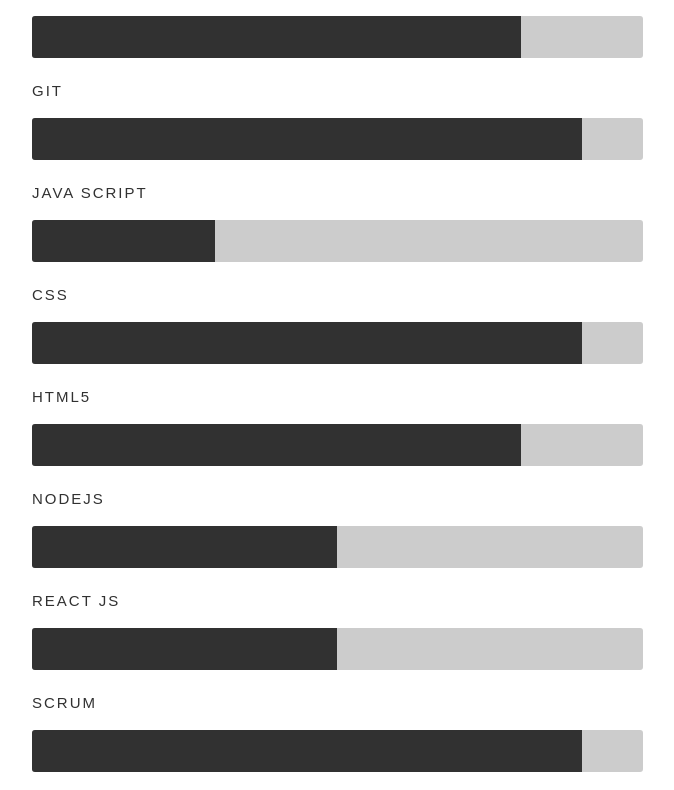
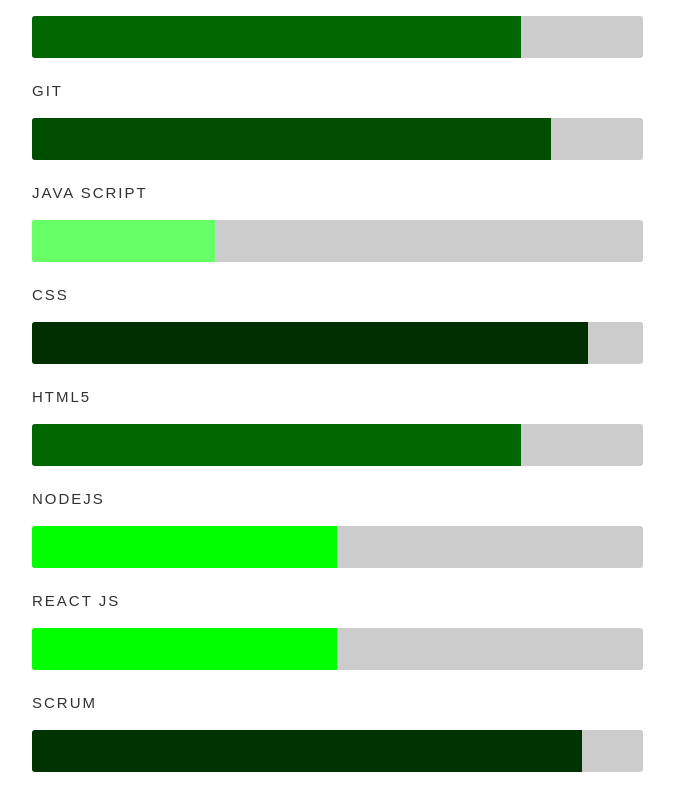
Before and after one commit to KarolMrozInfoShareStudent/gatsby, a Gatsby site: page / in a window 1280 px wide. Shown: the part 1390-2180 px from the top of the page, without its empty margins (373-1047 px from the left). Built offline with nearby package versions, Linux system fonts and the light colour scheme; Gatsby itself is replaced by a stand-in of ours; a web font is replaced by a local one.

Commit message:
added css skills

```diff
--- a/src/assets/css/main.css
+++ b/src/assets/css/main.css
@@ -1068,7 +1068,7 @@
 /* ------------------------------------------------------------------ */
 
 #resume {
-  background: #fff;
+  background: rgb(255, 255, 255);
   padding-top: 90px;
   padding-bottom: 72px;
   overflow: hidden;
@@ -1161,7 +1161,7 @@
 
   margin: 0;
   padding-right: 24px;
-  background: #313131;
+
   display: inline-block;
   height: 42px;
   line-height: 42px;
@@ -1172,42 +1172,50 @@
   width: 80%;
   -moz-animation: photoshop 2s ease;
   -webkit-animation: photoshop 2s ease;
+  background: hsl(120,100%,20%)
 }
 .Git {
-  width: 90%;
+  width: 85%;
   -moz-animation: illustrator 2s ease;
   -webkit-animation: illustrator 2s ease;
+  background: hsl(120,100%,15%)
 }
 .JavaScript {
   width: 30%;
   -moz-animation: wordpress 2s ease;
   -webkit-animation: wordpress 2s ease;
+  background: hsl(120,100%, 70%)
 }
 .css {
-  width: 90%;
+  width: 91%;
   -moz-animation: css 2s ease;
   -webkit-animation: css 2s ease;
+  background: hsl(120,100%, 9%)
 }
 .html5 {
   width: 80%;
   -moz-animation: html5 2s ease;
   -webkit-animation: html5 2s ease;
+  background: hsl(120,100%,20%);
 }
 .nodejs {
   width: 50%;
   -moz-animation: jquery 2s ease;
   -webkit-animation: jquery 2s ease;
+  background: hsl(120,100%, 50%)
 }
 .React {
   width: 50%;
   -moz-animation: jquery 2s ease;
   -webkit-animation: jquery 2s ease;
+  background:hsl(120,100%, 50%)
 }
 
 .Scrum {
   width: 90%;
   -moz-animation: jquery 2s ease;
   -webkit-animation: jquery 2s ease;
+  background: hsl(120,100%,10%)
 }
 
 
--- a/src/components/Navigation.js
+++ b/src/components/Navigation.js
@@ -33,7 +33,7 @@
         </li>
         <li className={isCurrent('#resume', pathname)}>
           <a className="smoothscroll" href="#resume">
-            Resume
+            Umiejętności
           </a>
         </li>
         {/* <li className={isCurrent('#portfolio', pathname)}>
--- a/src/components/Testimonials.js
+++ b/src/components/Testimonials.js
@@ -5,7 +5,7 @@
   // dots: true,
   infinite: true,
   autoplay: true,
-  speed: 1000,
+  speed: 3000,
   slideToShow: 1,
   slideToScroll: 1,
   swipeToSlide: true
```
